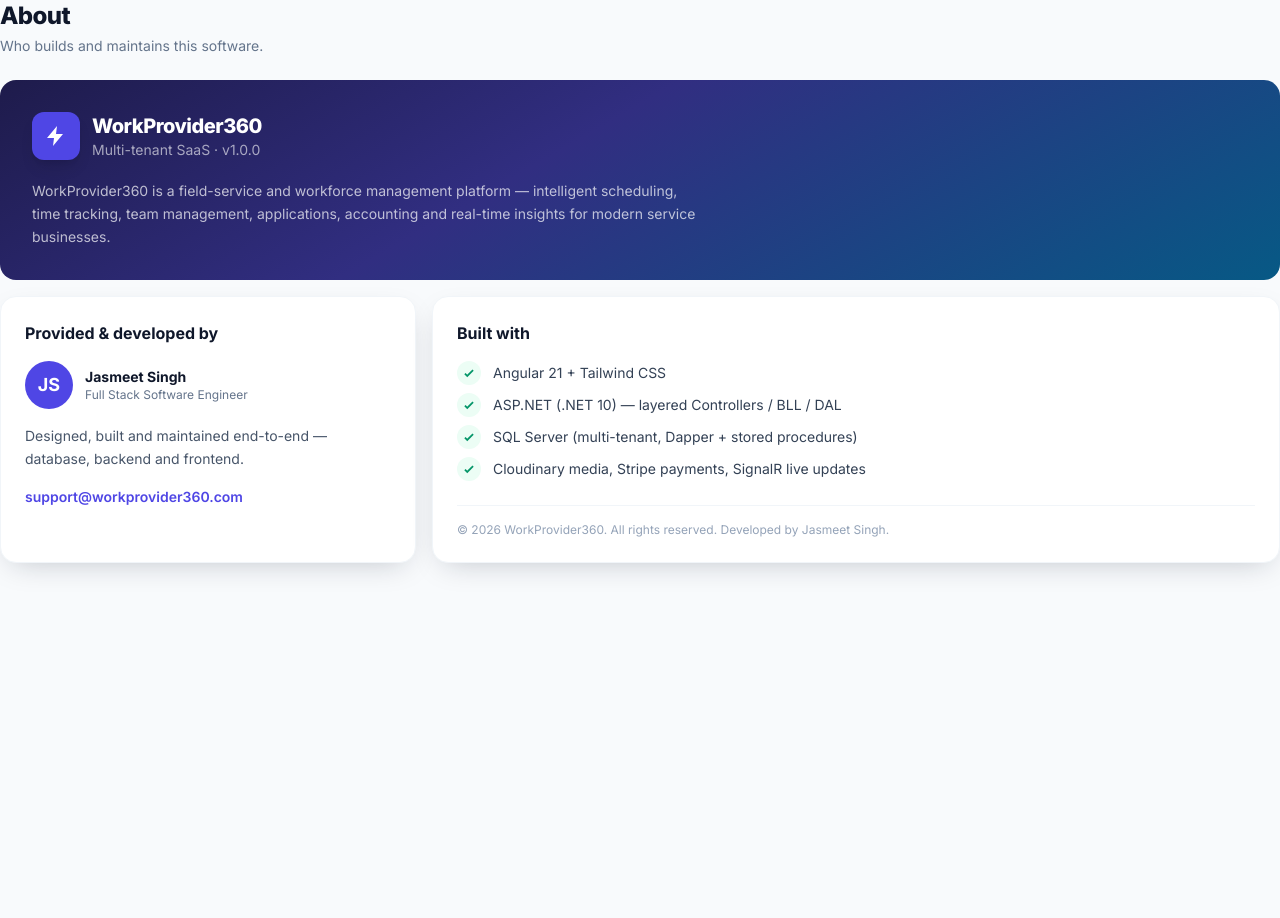
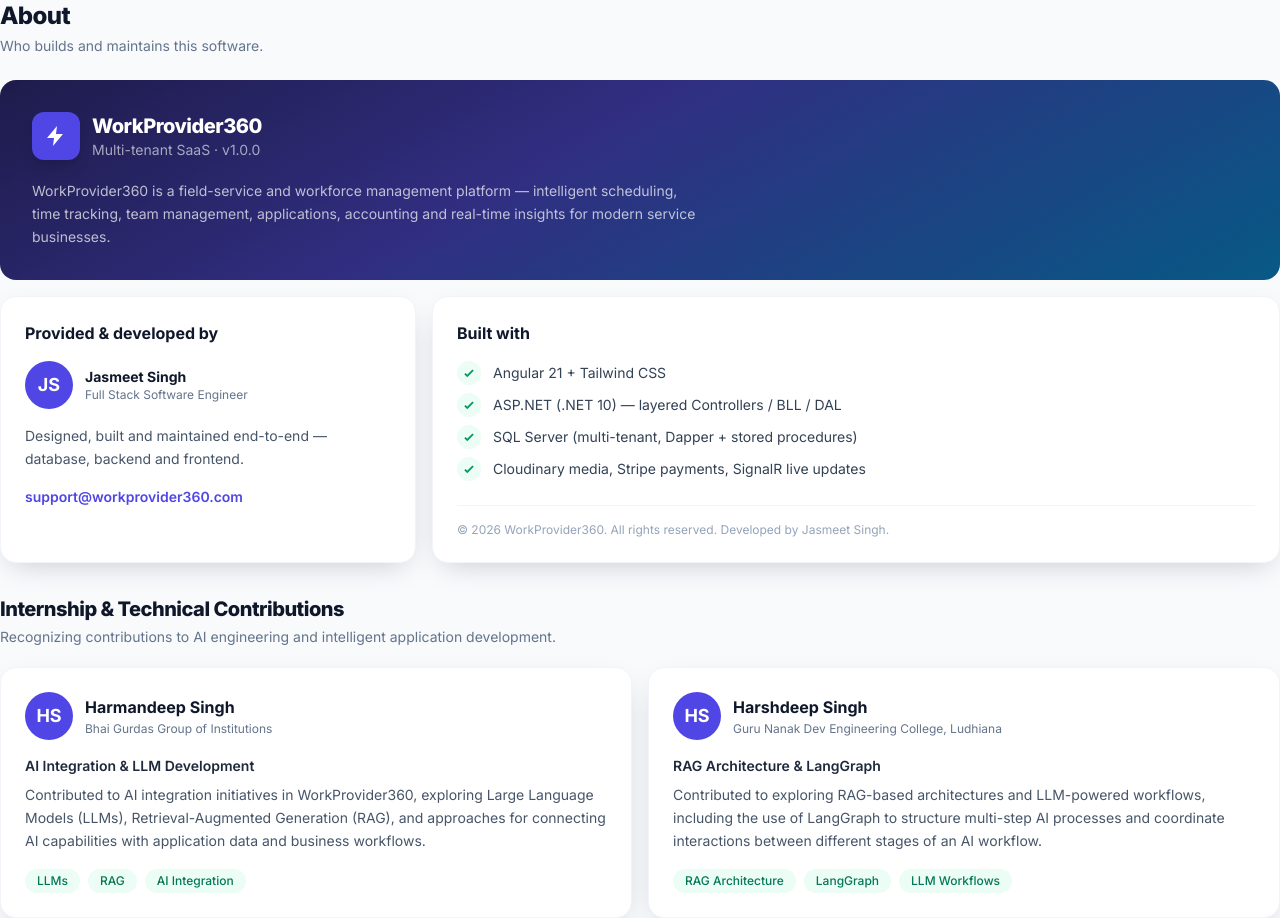
Before and after one commit to Dhammi-s/WorkProvider360FRONT, an Angular app in the folder client/: page /about in a window 1280 px wide. Before the commit the page ends 800 px from the top, so only its background shows below. Built offline with nearby package versions, Linux system fonts and the light colour scheme.

Commit message:
ADD INTERNS NAME IN PROJECT WHOS HELP ME INTEGRATE AI

```diff
--- a/client/src/app/features/dashboard/about/about.html
+++ b/client/src/app/features/dashboard/about/about.html
@@ -63,4 +63,90 @@
       </p>
     </div>
   </div>
+
+  <!-- Internship & Technical Contributions -->
+  <div class="mt-8">
+    <h2 class="text-xl font-extrabold tracking-tight text-slate-900">
+      Internship &amp; Technical Contributions
+    </h2>
+    <p class="mt-1 text-sm text-slate-500">
+      Recognizing contributions to AI engineering and intelligent application development.
+    </p>
+
+    <div class="mt-5 grid grid-cols-1 gap-4 lg:grid-cols-2">
+
+      <!-- Harmandeep Singh -->
+      <div class="wp-card">
+        <div class="flex items-center gap-3">
+          <span class="flex h-12 w-12 shrink-0 items-center justify-center rounded-full bg-brand-600 text-lg font-bold text-white">
+            HS
+          </span>
+          <div>
+            <h3 class="text-base font-bold text-slate-900">
+              Harmandeep Singh
+            </h3>
+            <p class="text-xs leading-relaxed text-slate-500">
+              Bhai Gurdas Group of Institutions
+            </p>
+          </div>
+        </div>
+
+        <p class="mt-4 text-sm font-semibold text-slate-800">
+          AI Integration &amp; LLM Development
+        </p>
+
+        <p class="mt-2 text-sm leading-relaxed text-slate-600">
+          Contributed to AI integration initiatives in WorkProvider360,
+          exploring Large Language Models (LLMs), Retrieval-Augmented
+          Generation (RAG), and approaches for connecting AI capabilities
+          with application data and business workflows.
+        </p>
+
+        <div class="mt-4 flex flex-wrap gap-2">
+          <span class="rounded-full bg-emerald-50 px-3 py-1 text-xs font-medium text-emerald-700">LLMs</span>
+          <span class="rounded-full bg-emerald-50 px-3 py-1 text-xs font-medium text-emerald-700">RAG</span>
+          <span class="rounded-full bg-emerald-50 px-3 py-1 text-xs font-medium text-emerald-700">AI Integration</span>
+        </div>
+      </div>
+
+      <!-- Harshdeep Singh -->
+      <div class="wp-card">
+        <div class="flex items-center gap-3">
+          <span class="flex h-12 w-12 shrink-0 items-center justify-center rounded-full bg-brand-600 text-lg font-bold text-white">
+            HS
+          </span>
+          <div>
+            <h3 class="text-base font-bold text-slate-900">
+              Harshdeep Singh
+            </h3>
+            <p class="text-xs leading-relaxed text-slate-500">
+              Guru Nanak Dev Engineering College, Ludhiana
+            </p>
+          </div>
+        </div>
+
+        <p class="mt-4 text-sm font-semibold text-slate-800">
+          RAG Architecture &amp; LangGraph
+        </p>
+
+        <p class="mt-2 text-sm leading-relaxed text-slate-600">
+          Contributed to exploring RAG-based architectures and LLM-powered
+          workflows, including the use of LangGraph to structure
+          multi-step AI processes and coordinate interactions between
+          different stages of an AI workflow.
+        </p>
+
+        <div class="mt-4 flex flex-wrap gap-2">
+          <span class="rounded-full bg-emerald-50 px-3 py-1 text-xs font-medium text-emerald-700">RAG Architecture</span>
+          <span class="rounded-full bg-emerald-50 px-3 py-1 text-xs font-medium text-emerald-700">LangGraph</span>
+          <span class="rounded-full bg-emerald-50 px-3 py-1 text-xs font-medium text-emerald-700">LLM Workflows</span>
+        </div>
+      </div>
+
+    </div>
+
+    <!-- Internship learning outcomes -->
+
+  </div>
+
 </section>
```
